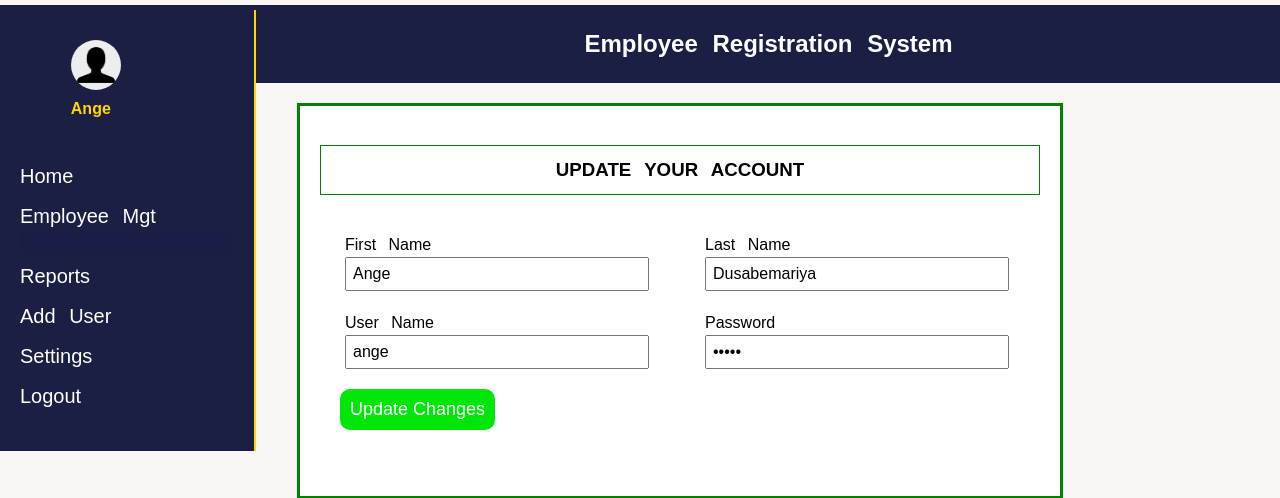
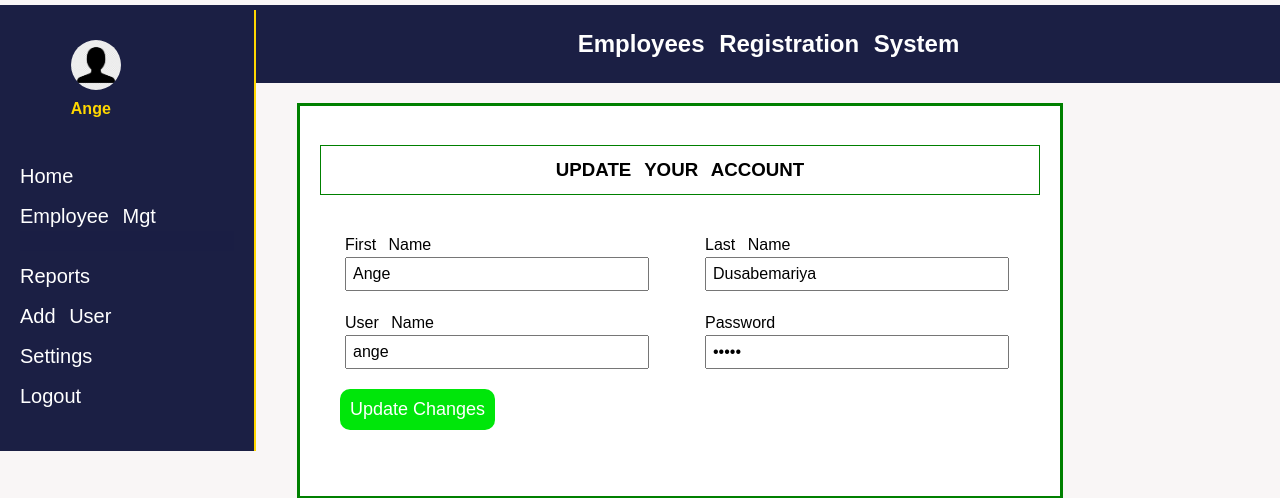
Before and after one commit to protaishp/MINI_PROJECT, a PHP site: page /settings.php in a window 1280 px wide. Shown: the top 498 px of the page. Run offline with PHP 8.4, Linux system fonts and the light colour scheme; a user stored in the database is signed in; data comes from the database, SQL or seed files in the repository.

Commit message:
fourth commit

```diff
--- a/settings.php
+++ b/settings.php
@@ -20,7 +20,7 @@ if(!isset($_SESSION['user_login'])){
 <?php require_once 'menu.php';?>
 <div class="head-top">
 	<h2 style="right: 10px;color: #fff;text-align: center;">
-			Employee Registration System
+			Employees Registration System
 			<?php }?></h2>
 </div>
 
```
